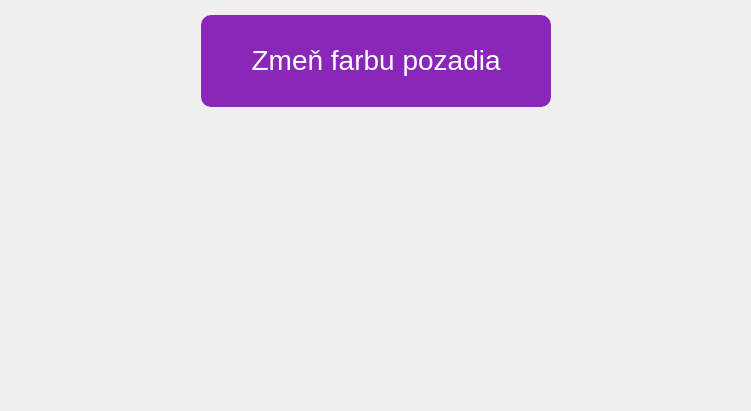
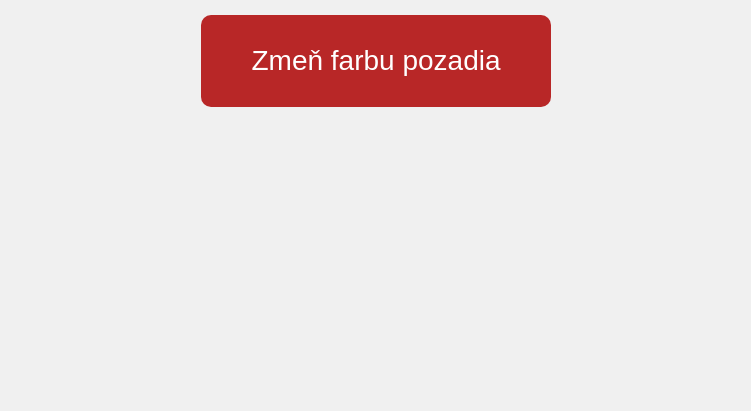
Before and after one commit to LubomirMasaryk/webapp-Masaryk, a plain HTML site: page index.html in a window 1280 px wide. Shown: the part 405-816 px from the top of the page, without its empty margins (264-1015 px from the left). Drawn offline with Linux system fonts and the light colour scheme.

Commit message:
style: change background color

```diff
--- a/style.css
+++ b/style.css
@@ -16,9 +16,9 @@ body {
 button {
     padding: 30px 50px;
     font-size: 28px;
-    background-color: #8a27b8;
+    background-color: #b82727;
     color: white;
-    border: 100px;
+    border: 90px;
     cursor: pointer;
     border-radius: 10px;
 }
```
